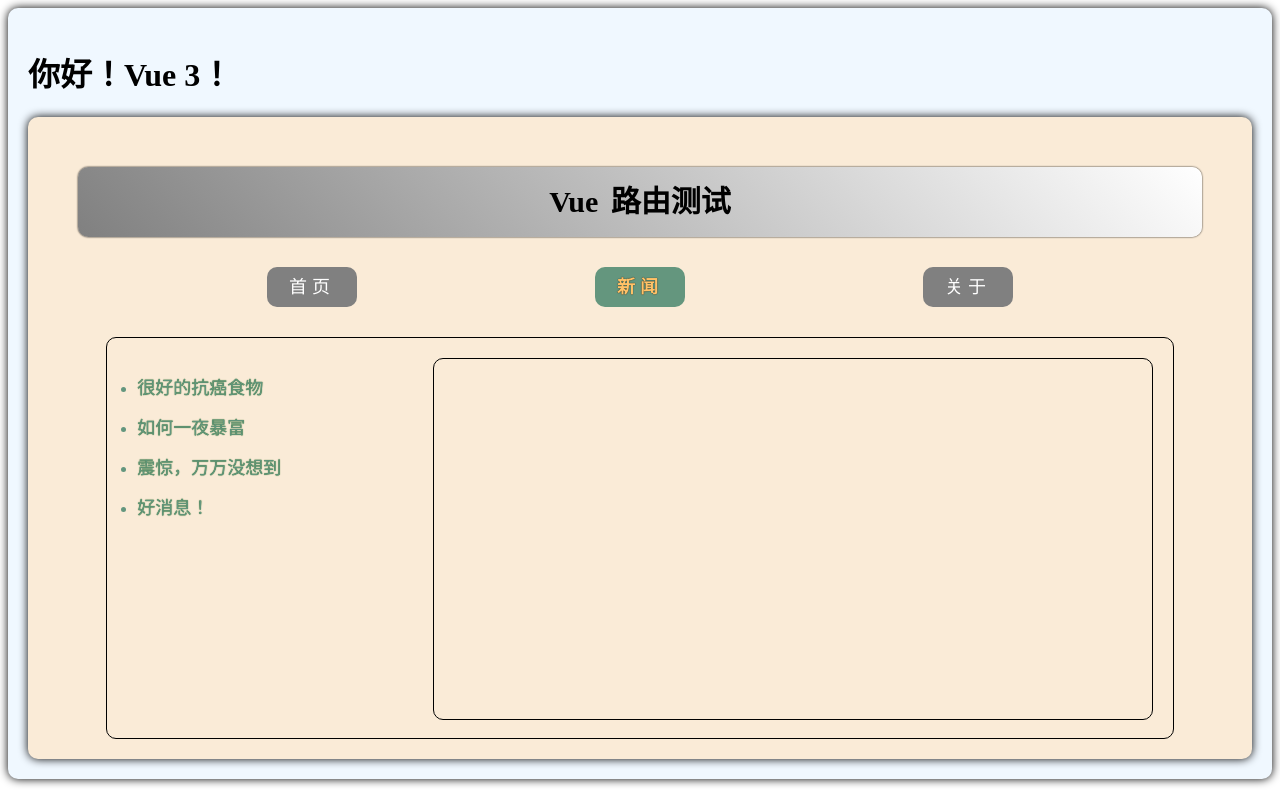
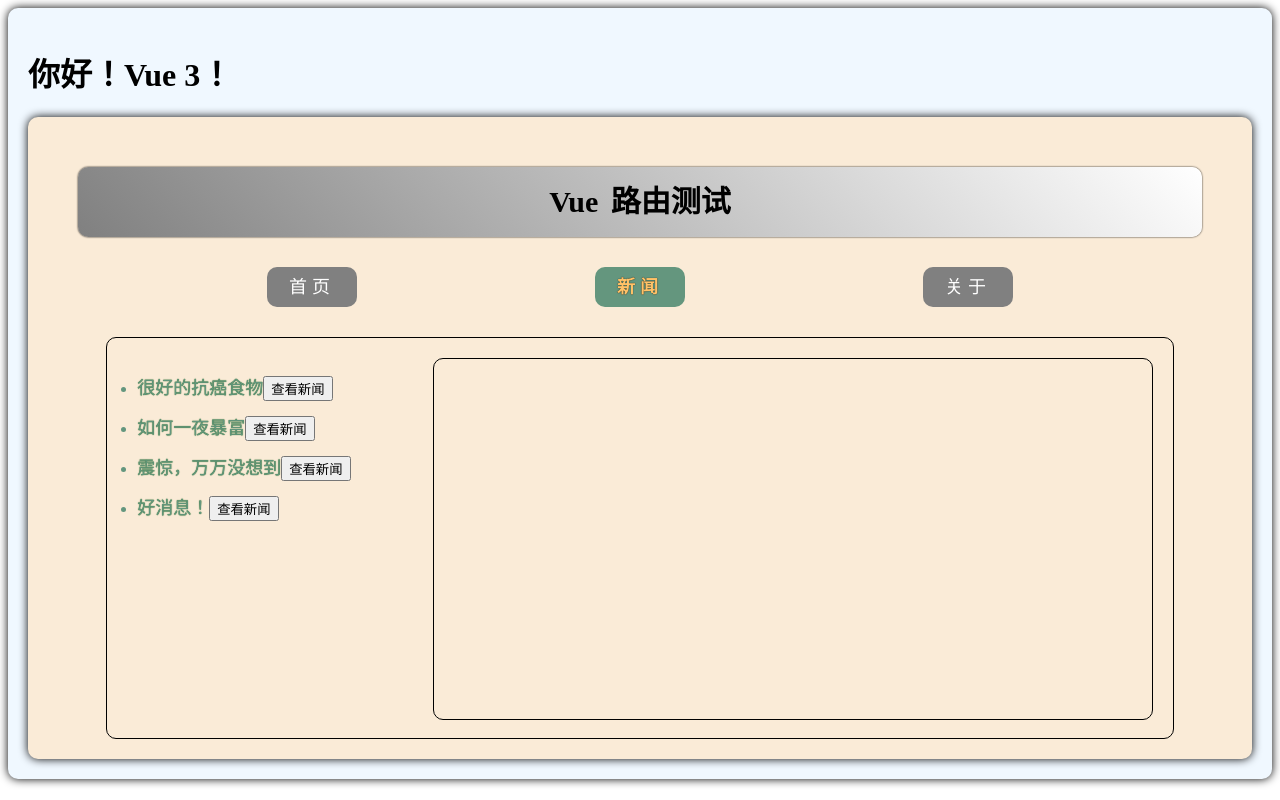
Before and after one commit to Shuery-Shuai/Hello_Vue3, a Vue app: page /news in a window 1280 px wide. Built offline with nearby package versions, Linux system fonts and the light colour scheme.

Commit message:
编程式路由导航。。

```diff
--- a/src/pages/RouterOverview/Home.vue
+++ b/src/pages/RouterOverview/Home.vue
@@ -7,7 +7,18 @@
   </div>
 </template>
 
-<script setup lang="ts"></script>
+<script setup lang="ts">
+import { onMounted } from "vue";
+import { useRouter } from "vue-router";
+
+const router = useRouter();
+
+// onMounted(() => {
+//   setTimeout(() => {
+//     router.push("/news");
+//   }, 3000);
+// });
+</script>
 
 <style scoped>
 .home {
--- a/src/pages/RouterOverview/News.vue
+++ b/src/pages/RouterOverview/News.vue
@@ -9,7 +9,9 @@
           >{{ news.title }}</RouterLink
           > -->
         <!-- 第二种写法 -->
+        <!-- replace 模式不能够返回 -->
         <RouterLink
+          replace
           :to="{
             name: 'detail',
             query: {
@@ -31,6 +33,7 @@
             }"
             >{{ news.title }}</RouterLink
             > -->
+        <button @click="showNewsDetail(news)">查看新闻</button>
       </li>
     </ul>
     <!-- 展示区 -->
@@ -42,6 +45,7 @@
 
 <script setup lang="ts">
 import { reactive } from "vue";
+import { useRouter } from "vue-router";
 
 const newsList = reactive([
   { id: "01", title: "很好的抗癌食物", content: "西兰花" },
@@ -49,6 +53,23 @@
   { id: "03", title: "震惊，万万没想到", content: "明天是周一" },
   { id: "04", title: "好消息！", content: "快过年了" },
 ]);
+const router = useRouter();
+
+interface NewsInter {
+  id: string;
+  title: string;
+  content: string;
+}
+function showNewsDetail(news: NewsInter) {
+  router.replace({
+    name: "detail",
+    query: {
+      id: news.id,
+      title: news.title,
+      content: news.content,
+    },
+  });
+}
 </script>
 
 <style scoped>
```
Lines whose indentation alone changed are shown as unchanged.
